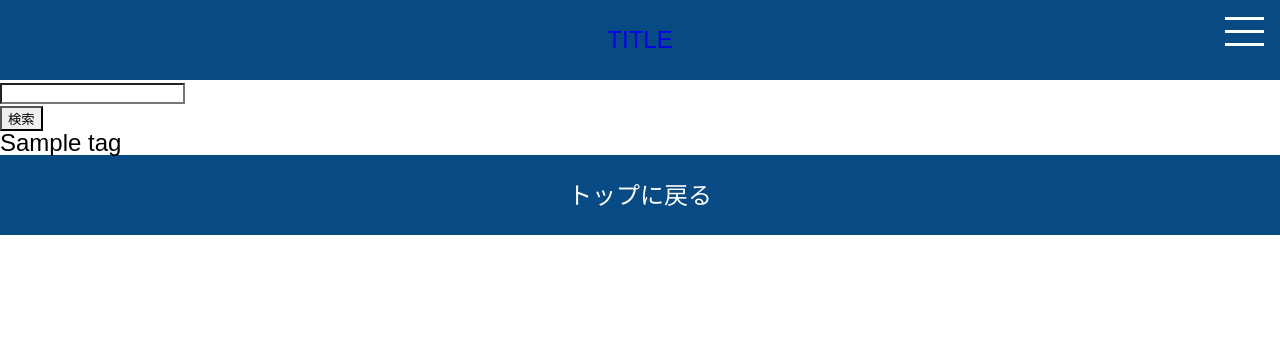
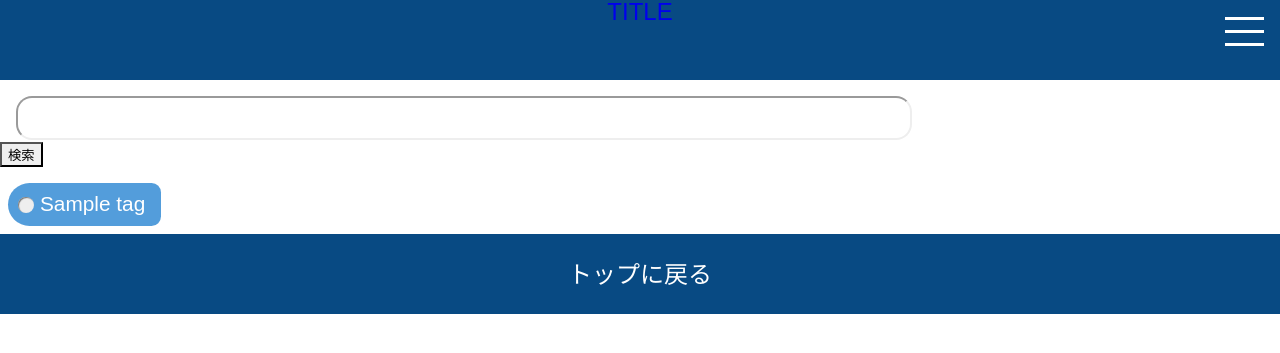
Before and after one commit to United-Github/ncf, a CakePHP app: the page made by app/View/TagList/index.ctp in a window 1280 px wide. Shown: the top 353 px of the page. Run offline with PHP 8.4 and a stand-in for CakePHP, Linux system fonts and the light colour scheme; the template is opened without the code that fills it: most values are stand-ins (such as "Sample title", 1, 10 or a date in 2020); some libraries are stand-ins or nearby versions.

Commit message:
スタイルの変更を反映

```diff
--- a/app/webroot/css/common.css
+++ b/app/webroot/css/common.css
@@ -2,9 +2,9 @@
 
 body {
 	background-color: #fff;
--webkit-text-size-adjust: 100%;
-font-size: 1.5rem;
-font-family: "ＭＳ ゴシック",sans-serif;
+	-webkit-text-size-adjust: 100%;
+	font-size: 1.5rem;
+	font-family: "ＭＳ ゴシック",sans-serif;
 }
 
 /* リンクの下線を消す */
--- a/app/webroot/css/style.css
+++ b/app/webroot/css/style.css
@@ -5,14 +5,22 @@
 	/*固定ヘッダー*/
 
 	header {
+		position: relative;
+  		z-index: 3;
 		background: #ccc;
 		background-color: #084A83;
 		color: #FFFFE7;
-		padding: 1.75rem;
+		height: 5rem;
 		position: fixed;
 		width: 100%;
 		top: 0;
 		text-align: center;
+	}
+
+	header img{
+		position: absolute;
+		left: 25%;
+		top: 40%;
 	}
 
 	header a:visited {
@@ -398,6 +454,65 @@
 	}
 
 	/*リクエスト一覧終わり*/
+
+	/*タグ一覧*/
+	input[type="search"] {
+		color: #f39;
+		margin: 1rem 1rem 0;
+		font-size: 1.3rem;
+		padding: 0.5rem;
+		width: 70%;
+		border-color: #eee;
+		-webkit-border-radius: 1rem;
+		-moz-border-radius: 1rem;
+		border-radius: 1rem;
+	}
+
+	/* Firefox */
+	::-moz-placeholder {
+		color: #666;
+	}
+
+	/* IE */
+	input:-ms-input-placeholder {
+		color: #666;
+	}
+
+	.taglist div{
+		float: left;
+		position: relative;
+		display: inline-block;
+		color: #FFF;
+		background: #539DDB;
+		font-size: 1.3rem;
+		line-height: 1;
+		margin: 1rem 0 0.5rem 0.5rem;
+		padding: 0.7rem 1rem 0.7rem 2rem;
+		border-radius: 1.6rem 0.7rem 0.7rem 1.6rem;
+	}
+
+	.taglist div:before {
+		content: "";
+		position: absolute;
+		background: #eee;
+		top: 50%;
+		left: 0.65rem;
+		margin-top :-0.5rem;
+		height: 1rem;
+		width: 1rem;
+		border-radius: 50%;
+		box-shadow: 1px 1px 1px #777 inset;
+	}
+
+	.taglist:after { /*floatの解除、ここがポイント*/
+		display:block;
+		clear:both;
+		height:0px;
+		visibility:hidden;
+		content:".";
+	}
+
+	/*タグ一覧終わり*/
 
 	/*トップに戻るやつ*/
 
```
Also changed, not shown: other parts of app/webroot/css/style.css (+54 -6 lines), app/webroot/img/appname.png (added). Lines whose indentation alone changed are shown as unchanged.
